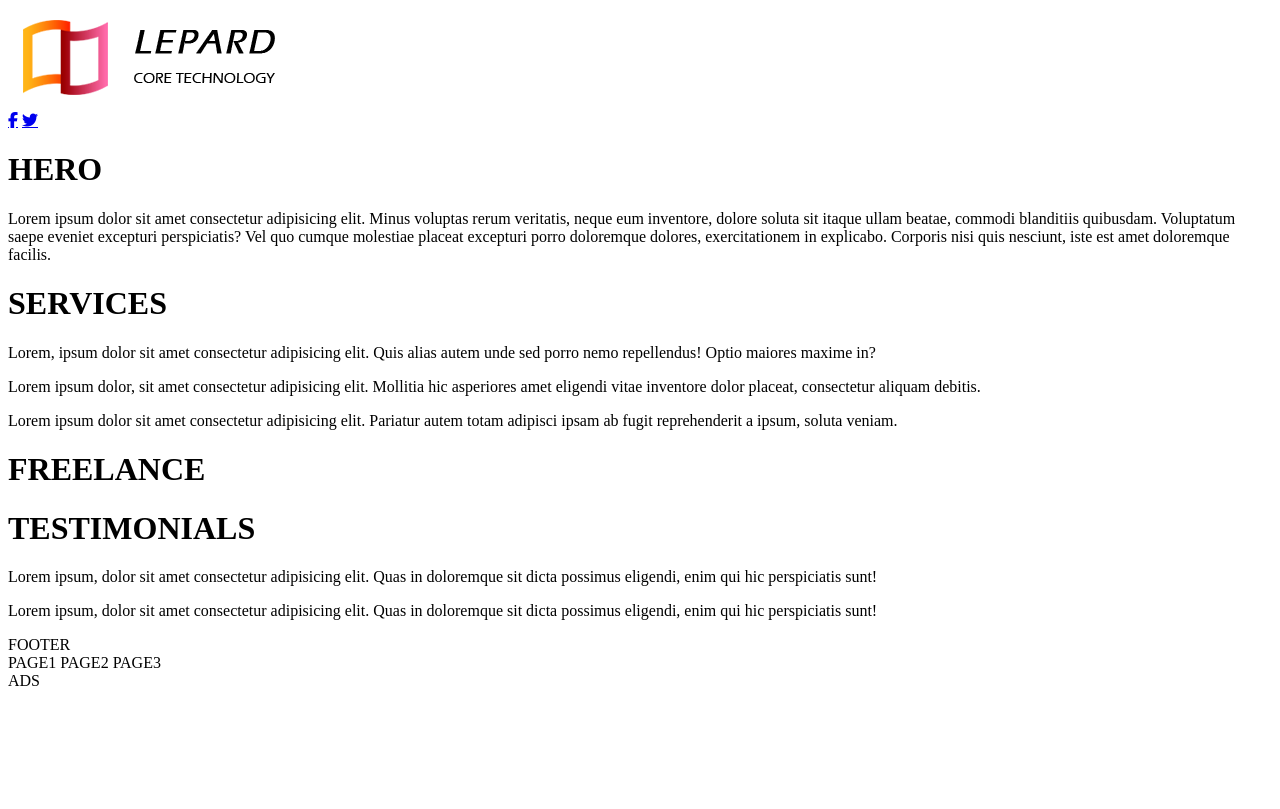
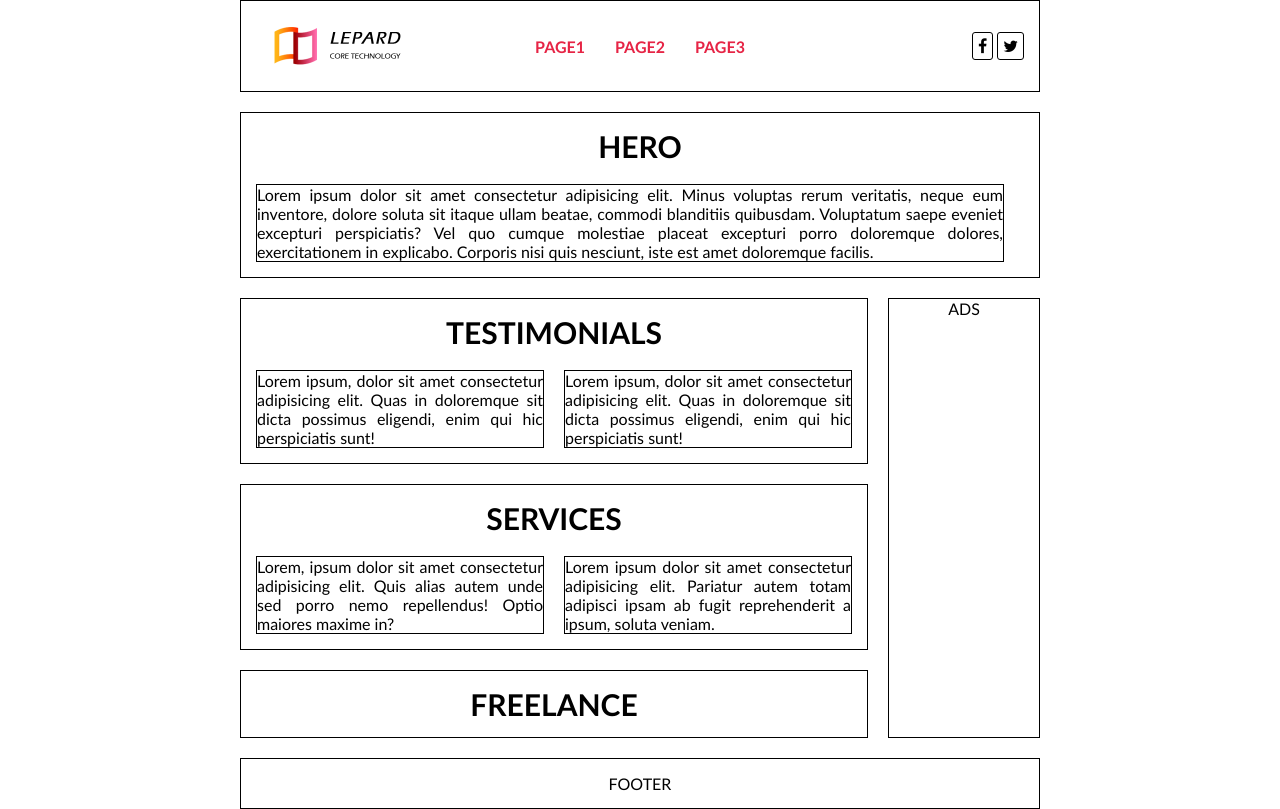
Before and after one commit to agnekauk/19-grid-homework, a website: page index.html in a window 1280 px wide. Drawn offline with Linux system fonts and the light colour scheme; files that its build step writes are made by us from their sources.

Commit message:
Grid design

```diff
--- a/css/home.css
+++ b/css/home.css
@@ -1 +1,182 @@
-@import '../components/font-awesome.min.css';
+@import './font-awesome.min.css';
+
+body {
+    display: grid;
+    grid-template-columns: 20px 1fr 20px;
+    margin: 0;
+    padding: 0;
+    vertical-align: top;
+    box-sizing: border-box;
+    font-family: 'Gill Sans', 'Gill Sans MT', Calibri, 'Trebuchet MS',
+        sans-serif;
+}
+.container {
+    display: grid;
+    grid-column-start: 2;
+    gap: 20px;
+    grid-template-areas:
+        'header'
+        'hero'
+        'services'
+        'freelance'
+        'testimonials'
+        'footer'
+        'nav';
+}
+.row {
+    display: grid;
+    text-align: justify;
+    border: 1px solid;
+    padding: 15px;
+    gap: 20px;
+}
+.row .image {
+    margin-left: calc(50% - 83px);
+    height: 50px;
+    padding: 5px;
+}
+.nav-top {
+    display: none;
+}
+.socials {
+    text-align: center;
+    display: none;
+}
+.fa {
+    text-align: center;
+    text-decoration: none;
+    color: #000;
+    border: 1px solid;
+    border-radius: 3px;
+    padding: 5px;
+}
+.fa:hover {
+    color: #fff;
+    background-color: #000;
+}
+h1 {
+    text-align: center;
+    font-size: 30px;
+    margin: 0;
+}
+p {
+    border: 1px solid;
+    margin: 0;
+}
+.footer-content {
+    text-align: center;
+    grid-area: footer;
+}
+a {
+    text-align: center;
+    text-decoration: none;
+    font-weight: 600;
+    color: rgb(230, 36, 69);
+}
+a:hover {
+    text-decoration: underline;
+}
+.advertise {
+    grid-area: ads;
+    text-align: center;
+    border: 1px solid;
+    display: none;
+}
+.header {
+    grid-area: header;
+}
+.hero {
+    grid-area: hero;
+}
+.services {
+    grid-area: services;
+}
+.testimonials {
+    grid-area: testimonials;
+}
+.freelance {
+    grid-area: freelance;
+}
+
+@media (min-width: 600px) {
+    body {
+        grid-template-columns: 1fr 500px 1fr;
+    }
+}
+@media (min-width: 700px) {
+    body {
+        grid-template-columns: 1fr 600px 1fr;
+    }
+    .container {
+        grid-template-columns: 2fr 2fr;
+        grid-template-areas:
+            'header header'
+            'hero hero'
+            'services services'
+            'testimonials testimonials'
+            'freelance freelance'
+            'footer footer';
+    }
+    .nav-bottom {
+        display: none;
+    }
+    .header {
+        display: grid;
+        grid-template-columns: 1fr 1fr 1fr 1fr;
+        align-items: center;
+    }
+    .socials {
+        display: block;
+        grid-column-start: 4;
+        text-align: right;
+    }
+    .services,
+    .testimonials {
+        display: grid;
+        grid-template-columns: 1fr 1fr;
+    }
+    .services > p:nth-child(3) {
+        display: none;
+    }
+    .title {
+        grid-column: span 2;
+    }
+}
+@media (min-width: 800px) {
+    body {
+        grid-template-columns: 1fr 700px 1fr;
+    }
+}
+@media (min-width: 900px) {
+    body {
+        grid-template-columns: 1fr 800px 1fr;
+    }
+    .advertise {
+        display: grid;
+    }
+    .container {
+        grid-template-columns: 2fr 2fr 1fr;
+        grid-template-areas:
+            'header header header'
+            'hero hero hero'
+            'testimonials testimonials ads'
+            'services services ads'
+            'freelance freelance ads'
+            'footer footer footer';
+    }
+    .image {
+        grid-area: image;
+    }
+    .socials {
+        grid-area: socials;
+    }
+    .nav-top {
+        display: flex;
+        grid-area: nav-top;
+        gap: 30px;
+        justify-content: center;
+    }
+    .header {
+        grid-template-areas: 'image nav-top nav-top socials';
+    }
+}
--- a/index.html
+++ b/index.html
@@ -6,45 +6,50 @@
     <meta http-equiv="X-UA-Compatible" content="IE=edge">
     <meta name="viewport" content="width=device-width, initial-scale=1.0">
     <title>Trying to use grid</title>
-    <link rel="stylesheet" href="./css/pages/home.css">
+    <link rel="stylesheet" href="./css/home.css">
 </head>
 
 <body>
     <main class="container">
-        <header>
-            <img src="./img/2.png" alt="Logo">
+        <header class="row header">
+            <img src="./img/2.png" alt="Logo" class="image">
+            <nav class="nav-top">
+                <a href="#">PAGE1</a>
+                <a href="#">PAGE2</a>
+                <a href="#">PAGE3</a>
+            </nav>
             <div class=socials>
-                <a href="https://example.com" target="_blank" class="fa fa-facebook social"></a>
-                <a href="https://example.com" target="_blank" class="fa fa-twitter social"></a>
+                <a href="#" class="fa fa-facebook"></a>
+                <a href="#" class="fa fa-twitter"></a>
             </div>
         </header>
-        <div>
-            <h1>HERO</h1>
+        <div class="row hero">
+            <h1 class="title">HERO</h1>
             <p>
                 Lorem ipsum dolor sit amet consectetur adipisicing elit. Minus voluptas rerum veritatis, neque eum inventore, dolore soluta sit itaque ullam beatae, commodi blanditiis quibusdam. Voluptatum saepe eveniet excepturi perspiciatis? Vel quo cumque molestiae placeat excepturi porro doloremque dolores, exercitationem in explicabo. Corporis nisi quis nesciunt, iste est amet doloremque facilis.
             </p>
         </div>
-        <div>
-            <h1>SERVICES</h1>
+        <div class="row services">
+            <h1 class="title">SERVICES</h1>
             <p>Lorem, ipsum dolor sit amet consectetur adipisicing elit. Quis alias autem unde sed porro nemo repellendus! Optio maiores maxime in?</p>
             <p>Lorem ipsum dolor, sit amet consectetur adipisicing elit. Mollitia hic asperiores amet eligendi vitae inventore dolor placeat, consectetur aliquam debitis.</p>
             <p>Lorem ipsum dolor sit amet consectetur adipisicing elit. Pariatur autem totam adipisci ipsam ab fugit reprehenderit a ipsum, soluta veniam.</p>
         </div>
-        <div>
-            <h1>FREELANCE</h1>
+        <aside class="advertise">ADS</aside>
+        <div class="row freelance">
+            <h1 class="title">FREELANCE</h1>
         </div>
-        <div>
-            <h1>TESTIMONIALS</h1>
+        <div class="row testimonials">
+            <h1 class="title">TESTIMONIALS</h1>
             <p>Lorem ipsum, dolor sit amet consectetur adipisicing elit. Quas in doloremque sit dicta possimus eligendi, enim qui hic perspiciatis sunt!</p>
             <p>Lorem ipsum, dolor sit amet consectetur adipisicing elit. Quas in doloremque sit dicta possimus eligendi, enim qui hic perspiciatis sunt!</p>
         </div>
-        <footer>FOOTER</footer>
-        <nav>
-            <a>PAGE1</a>
-            <a>PAGE2</a>
-            <a>PAGE3</a>
+        <footer class="row footer-content">FOOTER</footer>
+        <nav class="row nav-bottom">
+            <a href="#">PAGE1</a>
+            <a href="#">PAGE2</a>
+            <a href="#">PAGE3</a>
         </nav>
-        <div class=advertise>ADS</div>
     </main>
 </body>
 
```
Also changed, not shown: css/font-awesome.min.css (added).
